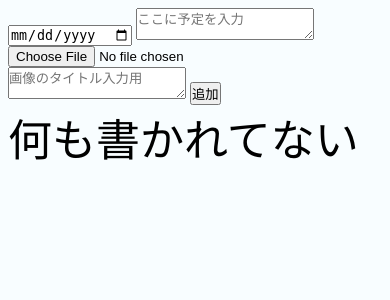
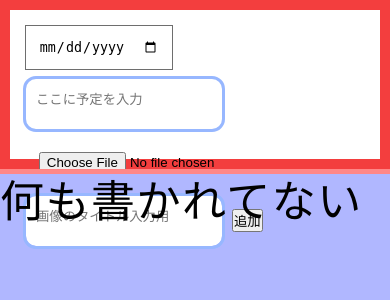
Before and after one commit to koketasi/schedule_app, a Flask app: page / in a window 390 px wide. Shown: the top 300 px of the page. Run offline with Flask 3, Linux system fonts and the light colour scheme; data that the repository does not hold is empty.

Commit message:
Fix media queries, restyle forms, adjust HTML
Corrects CSS media query spacing and breakpoint font sizes; overhauls page styling (background, font-family, full-height, line-height, letter-spacing) and moves the universal * reset out of the body block. Adds .add container and .add form rules, plus input/textarea styling (hover/focus states) and file input tweaks to improve form layout and usability. In templates/index.html the delete form is wrapped in a dedicated .delete div (restructured/indented) so it is separated from the save form.

```diff
--- a/static/style.css
+++ b/static/style.css
@@ -1,27 +1,78 @@
-@media  screen and(max-width:768px) {
+@media  screen and (max-width:768px) {
     body{
         font-size:16px;
 
     }
 }
-@media screen and(min-width:769px){
+@media screen and (min-width:769px){
     body{
-        font-size:80%;
+        font-size:100%;
     }
 }
 body{
-    background-color: rgba(242, 253, 255, 0.505);
-    *{
-        box-sizing: border-box;
+    background-color: rgb(176, 183, 255);
+    font-family:"ヒラギノ角ゴ ProN",'メイリオ',sans-serif;
+    min-height:100vh;
+    height: 100vh;
+    line-height: 1.5;
+    letter-spacing:1.5px;
+}
+*{
+    box-sizing: border-box;
+    margin:0;
+    padding:0;
+}
+.add{
 
-            margin:0;
-            padding:0;
 
-    }
+
+    background-color: white;
+    width:100%;
+    height: 20%;
+    padding:1rem;
+    border:rgb(243, 62, 62) solid 10px ;
+    outline: 5px solid #ff8787;
 }
-/*.add{
+.add form{
     display: flex;
-    align-items:center;
-    gap:20px;
-    flex-wrap:wrap;
+    flex-wrap: wrap;
+    align-items: center;
+    gap:10px;
 }
+input{
+    padding:0.8rem;
+    border:none;
+    outline: solid 1px rgb(110, 110, 110);
+
+}
+input[type='file']{
+    outline:none;
+}
+
+input:hover{
+    outline:none;
+    border: solid 3px rgb(172, 171, 171);
+}
+input[type='file']:hover{
+    border-radius: 10px;
+}
+
+textarea{
+    border: none;
+    outline: solid 3px rgb(151, 183, 255);
+    border-radius:10px;
+    resize:none;
+    padding: 10px;
+
+}
+textarea:hover{
+    outline:none;
+    border: solid 3px rgb(172, 171, 171);
+    box-shadow: 0 0 10px rgb(181, 181, 181);
+}
+textarea:focus{
+    border: none;
+    outline: none;
+    box-shadow: 0 0 10px rgb(0, 219, 253);
+
+}
--- a/templates/index.html
+++ b/templates/index.html
@@ -49,14 +49,15 @@
                                     <button type="submit" >保存</button>
                                 </div>
                             </form>
-
-                            <form method="POST" action="{{url_for('index')}}">
-                                <input type="hidden" name="action" value="delete">
-                                <input type="hidden" name="row" value="{{ i[4] }}">
+                            <div class="delete">
+                                <form method="POST" action="{{url_for('index')}}">
+                                    <input type="hidden" name="action" value="delete">
+                                    <input type="hidden" name="row" value="{{ i[4] }}">
 
 
-                                <button type="submit" >削除</button>
-                            </form>
+                                    <button type="submit" >削除</button>
+                                </form>
+                            </div>
                         </div>
                     {% else %}
                         <p class="date" >{{i[0]}}</p>
```
